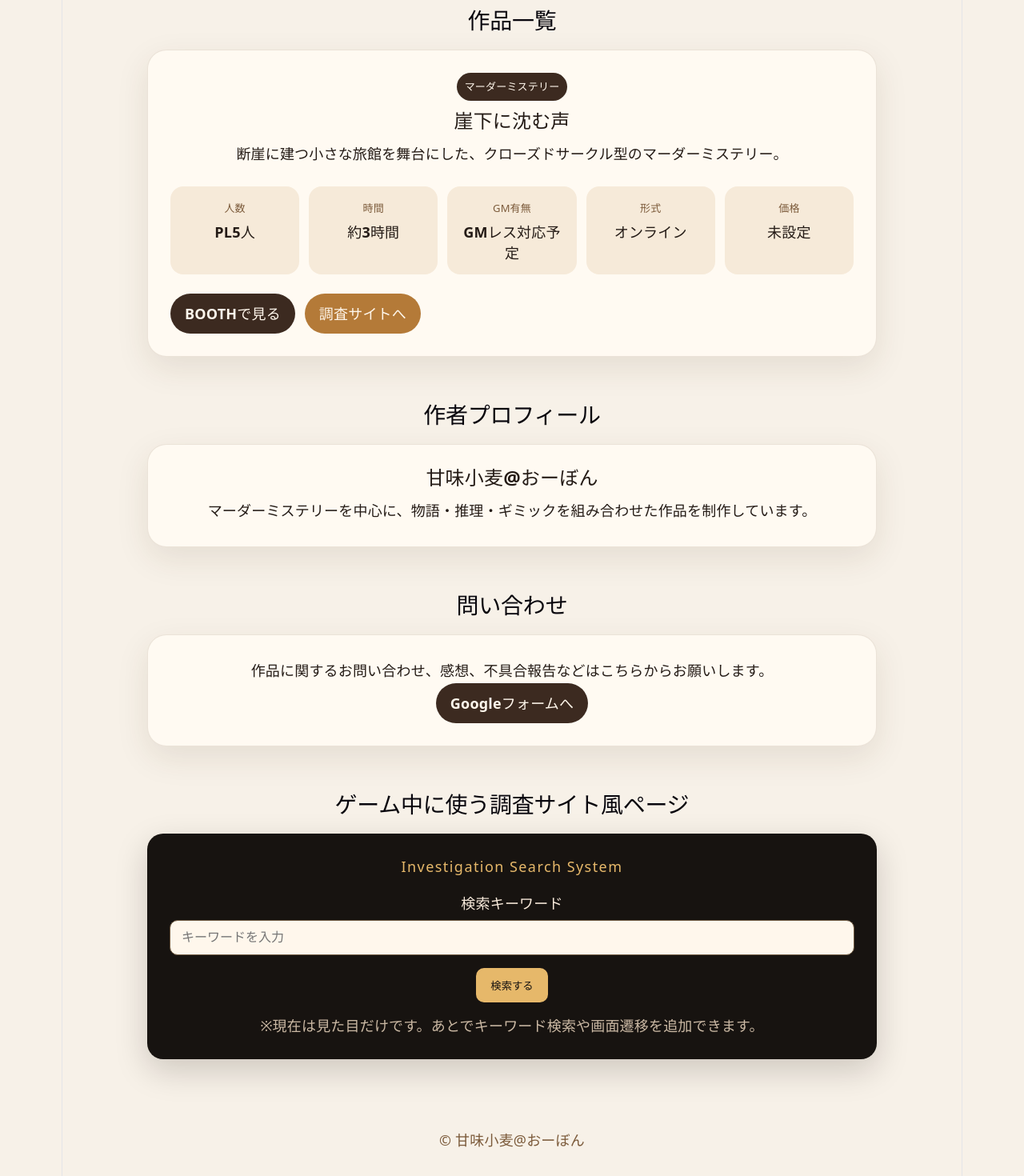
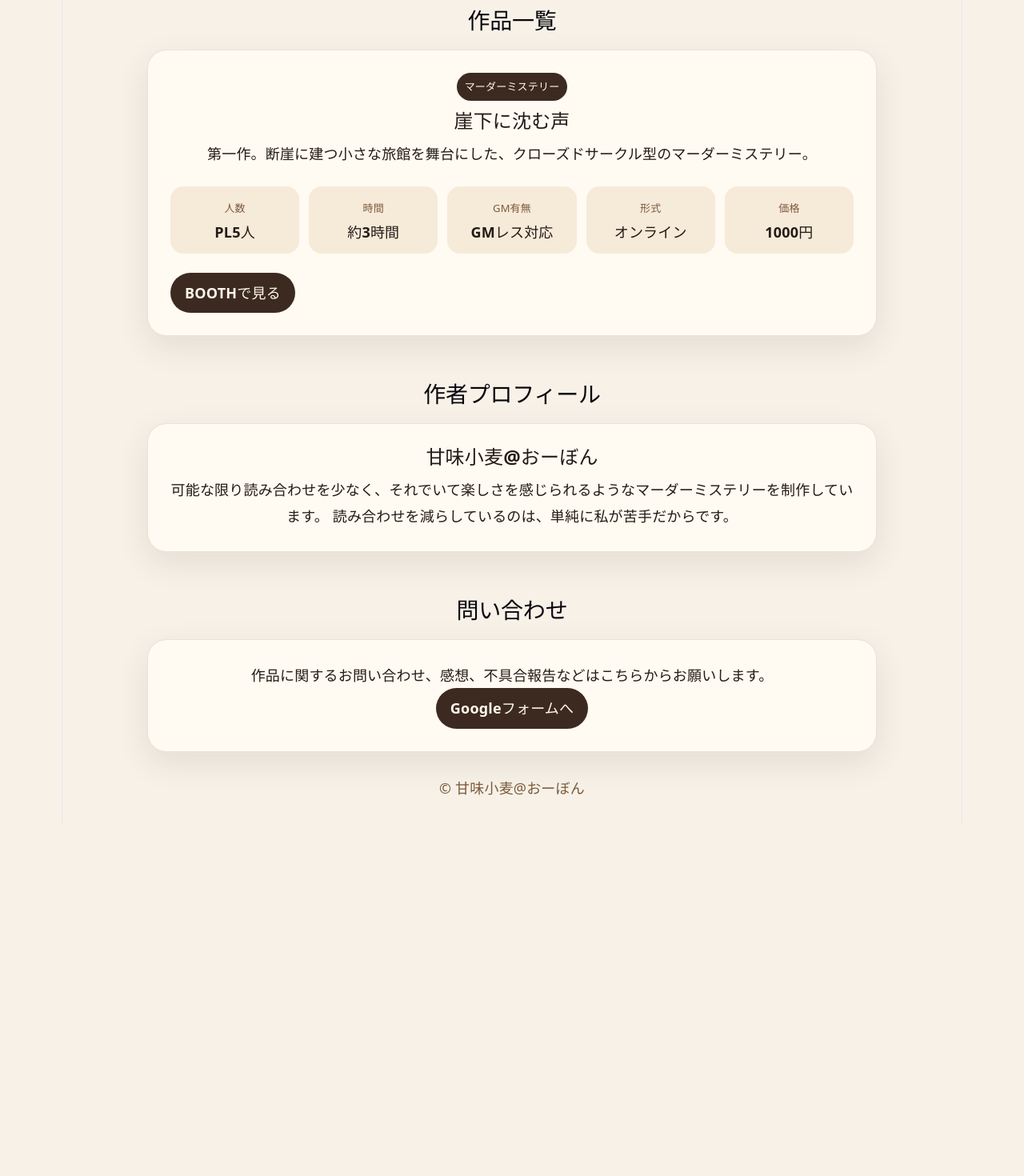
Before and after one commit to amamikomugi/official, a React (Vite) app: page / in a window 1280 px wide. Shown: the part 409-1879 px from the top of the page at 80% size. After the commit the page ends 1439 px from the top, so only its background shows below. Built offline with nearby package versions, Linux system fonts and the light colour scheme.

Commit message:
基本的な文言の修正

```diff
--- a/src/App.tsx
+++ b/src/App.tsx
@@ -8,14 +8,13 @@ function App() {
         <h1>甘味小麦@おーぼん 公式サイト</h1>
         <p className="lead">
           ここは甘味小麦@おーぼんの公式サイトです。
-          マーダーミステリー作品、制作情報、ゲーム中に使用する調査サイトなどを掲載しています。
+          マーダーミステリー作品、制作情報などを掲載する予定です。
         </p>
 
         <nav className="nav">
           <a href="#works">作品一覧</a>
           <a href="#profile">作者プロフィール</a>
           <a href="#contact">問い合わせ</a>
-          <a href="#search">調査サイト</a>
         </nav>
       </header>
 
@@ -28,7 +27,7 @@ function App() {
               <p className="tag">マーダーミステリー</p>
               <h3>崖下に沈む声</h3>
               <p>
-                断崖に建つ小さな旅館を舞台にした、クローズドサークル型のマーダーミステリー。
+                第一作。断崖に建つ小さな旅館を舞台にした、クローズドサークル型のマーダーミステリー。
               </p>
             </div>
 
@@ -43,7 +42,7 @@ function App() {
               </div>
               <div>
                 <dt>GM有無</dt>
-                <dd>GMレス対応予定</dd>
+                <dd>GMレス対応</dd>
               </div>
               <div>
                 <dt>形式</dt>
@@ -51,16 +50,13 @@ function App() {
               </div>
               <div>
                 <dt>価格</dt>
-                <dd>未設定</dd>
+                <dd>1000円</dd>
               </div>
             </dl>
 
             <div className="buttons">
-              <a className="button" href="#" target="_blank" rel="noreferrer">
+              <a className="button" href="https://amamicom-shop.booth.pm/" target="_blank" rel="noreferrer">
                 BOOTHで見る
-              </a>
-              <a className="button secondary" href="#search">
-                調査サイトへ
               </a>
             </div>
           </article>
@@ -71,7 +67,8 @@ function App() {
           <div className="card">
             <h3>甘味小麦@おーぼん</h3>
             <p>
-              マーダーミステリーを中心に、物語・推理・ギミックを組み合わせた作品を制作しています。
+              可能な限り読み合わせを少なく、それでいて楽しさを感じられるようなマーダーミステリーを制作しています。
+              読み合わせを減らしているのは、単純に私が苦手だからです。
             </p>
           </div>
         </section>
@@ -87,21 +84,6 @@ function App() {
             </a>
           </div>
         </section>
-
-        <section id="search" className="section search-section">
-          <h2>ゲーム中に使う調査サイト風ページ</h2>
-          <div className="terminal">
-            <p className="terminal-title">Investigation Search System</p>
-            <label>
-              検索キーワード
-              <input type="text" placeholder="キーワードを入力" />
-            </label>
-            <button>検索する</button>
-            <p className="note">
-              ※現在は見た目だけです。あとでキーワード検索や画面遷移を追加できます。
-            </p>
-          </div>
-        </section>
       </main>
 
       <footer className="footer">
```
